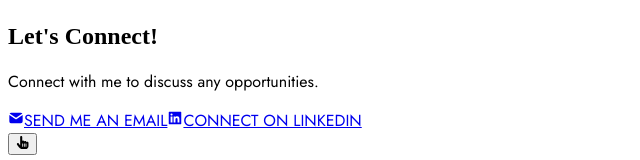
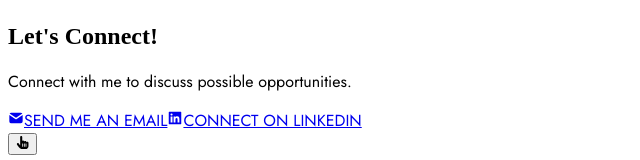
Before and after one commit to jsahim/portfolio, a React (Vite) app: page / in a window 1280 px wide. Shown: the part 11310-11470 px from the top of the page, without its empty margins (0-640 px from the left). Built offline with nearby package versions, Linux system fonts and the light colour scheme; a web font is replaced by a local one.

Commit message:
Add Styles

```diff
--- a/src/components/Contact.jsx
+++ b/src/components/Contact.jsx
@@ -12,7 +12,7 @@ const Contact = ({contactSection, topSection, scrollToTargetDiv}) => {
           <h2 className="text-4xl sm:text-5xl font-bold text-[#f22b40] mb-6 text-left" style={{fontFamily: 'Shrikhand, cursive'}}>
             Let's Connect!
           </h2>
-          <p className="text-xl mb-2 text-gray-400">Connect with me to discuss any opportunities.</p>
+          <p className="text-xl mb-2 text-gray-400">Connect with me to discuss possible opportunities.</p>
           <div className="flex justify-start items-center">
             <div className="flex flex-col lg:flex-row justify-center w-fit items-start gap-2 lg:gap-10">
 
```
